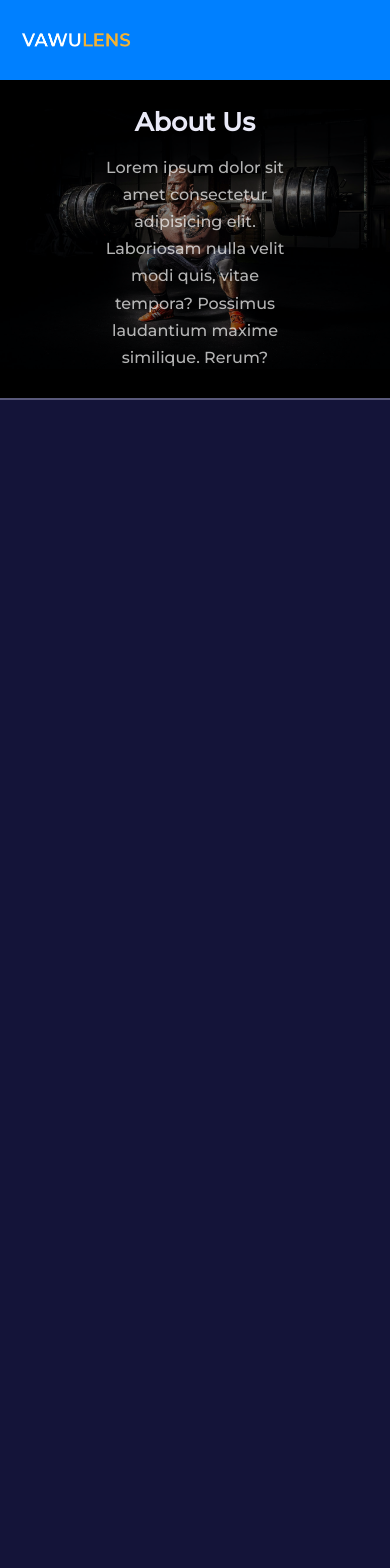
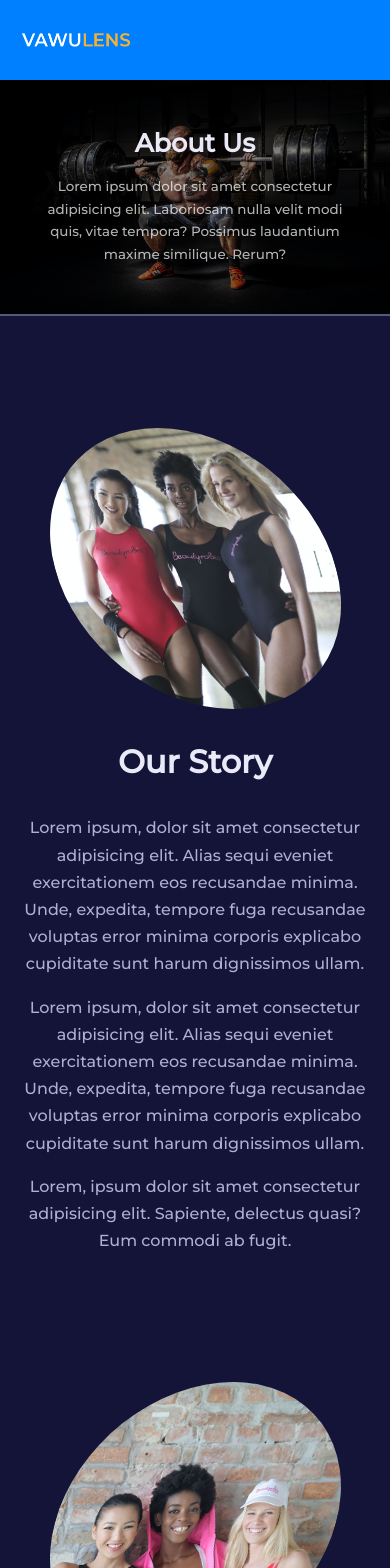
Before and after one commit to Canaga81/sport-web, a React (Vite) app: page /about in a window 390 px wide. Shown: the top 1568 px of the page. Before the commit the page ends 844 px from the top, so only its background shows below. Built offline with nearby package versions, Linux system fonts and the light colour scheme; some icons are missing.

Commit message:
About Page Finish

```diff
--- a/src/App.jsx
+++ b/src/App.jsx
@@ -8,6 +8,7 @@ import Plans from './pages/plans';
 import Trainers from './pages/trainers';
 import NotFound from './pages/NotFound';
 import Navbar from './components/Navbar/Navbar';
+import Footer from './components/Footer';
 
 function App () {
 
@@ -29,9 +30,12 @@ function App () {
 
       </Routes>
 
+      <Footer />
+
     </BrowserRouter>
 
   );
+
 }
 
 export default App;
--- a/src/index.css
+++ b/src/index.css
@@ -73,6 +73,7 @@ img {
     width: 100%;
     object-fit: cover;
     display: block;
+    height: 100%;
 }
 
 .btn {
@@ -226,6 +227,10 @@ section {
         h2 {
             font-size: 1.6rem;
         }
+
+        .header__content {
+            width: 76%;
+        }
     }
 }
 
@@ -234,4 +239,21 @@ section {
         font-size: 2.2rem;
         line-height: 1.3;
     }
+
+    section {
+        margin-top: 7rem;
+    }
+
+    .header {
+        height: fit-content;
+    }
+
+    .header__content {
+        width: var(--container-width-md);
+        padding: 3rem 0;
+    }
+
+    .header__content p {
+        font-size: 0.84rem;
+    }
 }
--- a/src/pages/About/about.css
+++ b/src/pages/About/about.css
@@ -0,0 +1,70 @@
+.about__section-image {
+    border-radius: 50%;
+    overflow: hidden;
+    transform: skew(15deg);
+    transition: var(--transition);
+}
+
+.about__section-image:nth-child(2) {
+    transform: skew(-15deg);
+}
+
+.about__section-image:hover {
+    transform: skew(0);
+}
+
+.about__section-content h1 {
+    margin-bottom: 2rem;
+}
+
+.about__section-content p {
+    margin-bottom: 1rem;
+}
+
+.about__story-container,
+.about__mission-container {
+    display: grid;
+    grid-template-columns: 40% 50%;
+    gap: 10%;
+}
+
+.about__Vision-container {
+    display: grid;
+    grid-template-columns: 50% 40%;
+    gap: 10%;
+}
+
+@media screen and (max-width: 1024px) {
+    .about__section-image {
+        width: 60%;
+    }
+
+    .about__story-container,
+    .about__mission-container,
+    .about__Vision-container {
+        grid-template-columns: 1fr;
+        gap: 3rem;
+    }
+
+    .about__Vision .about__section-image {
+        grid-row: 1;
+    }
+}
+
+
+@media screen and (max-width: 600px) {
+    .about__section-image {
+        width: 80%;
+        margin-inline: auto;
+    }
+
+    .about__story-container,
+    .about__mission-container,
+    .about__Vision-container {
+        gap: 2rem;
+    }
+
+    .about__section-content h1, .about__section-content p {
+        text-align: center;
+    }
+}
--- a/src/pages/About/index.jsx
+++ b/src/pages/About/index.jsx
@@ -1,10 +1,14 @@
 import './about.css';
 import Header from '../../components/Header';
 import HeaderImage from '../../images/header_bg_1.jpg';
+import StoryImage from '../../images/about1.jpg';
+import VisionImage from '../../images/about2.jpg';
+import MissionImage from '../../images/about3.jpg';
 
 const About = () => {
 
   return (
+
     <>
 
       <Header title='About Us' image={HeaderImage}>
@@ -13,9 +17,116 @@ const About = () => {
         Possimus laudantium maxime similique. Rerum?
       </Header>
 
+      <section className='about__story'>
+
+        <div className="container about__story-container">
+
+          <div className="about__section-image">
+            <img src={StoryImage} alt="Story Image" />
+          </div>
+
+          <div className="about__section-content">
+
+            <h1>Our Story</h1>
+
+            <p>
+              Lorem ipsum, dolor sit amet consectetur adipisicing elit.
+              Alias sequi eveniet exercitationem eos recusandae minima.
+              Unde, expedita, tempore fuga recusandae voluptas error minima
+              corporis explicabo cupiditate sunt harum dignissimos ullam.
+            </p>
+
+            <p>
+              Lorem ipsum, dolor sit amet consectetur adipisicing elit.
+              Alias sequi eveniet exercitationem eos recusandae minima.
+              Unde, expedita, tempore fuga recusandae voluptas error minima
+              corporis explicabo cupiditate sunt harum dignissimos ullam.
+            </p>
+
+            <p>Lorem, ipsum dolor sit amet consectetur adipisicing elit.
+              Sapiente, delectus quasi? Eum commodi ab fugit.
+            </p>
+
+          </div>
+
+        </div>
+
+      </section>
+
+      <section className='about__Vision'>
+
+        <div className="container about__Vision-container">
+
+          <div className="about__section-content">
+
+            <h1>Our Vision</h1>
+
+            <p>
+              Lorem ipsum, dolor sit amet consectetur adipisicing elit.
+              Alias sequi eveniet exercitationem eos recusandae minima.
+              Unde, expedita, tempore fuga recusandae voluptas error minima
+              corporis explicabo cupiditate sunt harum dignissimos ullam.
+            </p>
+
+            <p>
+              Lorem ipsum dolor sit amet consectetur adipisicing elit.
+              Voluptatibus quam possimus aspernatur, at quisquam
+              optio vel natus totam nisi, repellat explicabo eos!
+              Nostrum dolorem in veniam doloribus quidem qui voluptatibus
+              tempora amet ea. Consectetur pariatur facere,
+              aut quisquam corrupti amet animi nostrum
+              sed delectus recusandae.
+            </p>
+
+          </div>
+
+          <div className="about__section-image">
+            <img src={VisionImage} alt="Vision Image" />
+          </div>
+
+        </div>
+      </section>
+
+      <section className='about__mission'>
+
+        <div className="container about__mission-container">
+
+          <div className="about__section-image">
+            <img src={MissionImage} alt="mission Image" />
+          </div>
+
+          <div className="about__section-content">
+
+            <h1>Our Mission</h1>
+
+            <p>
+              Lorem ipsum, dolor sit amet consectetur adipisicing elit.
+              Alias sequi eveniet exercitationem eos recusandae minima.
+              Unde, expedita, tempore fuga recusandae voluptas error minima
+              corporis explicabo cupiditate sunt harum dignissimos ullam.
+            </p>
+
+            <p>
+              Lorem ipsum, dolor sit amet consectetur adipisicing elit.
+              Alias sequi eveniet exercitationem eos recusandae minima.
+              Unde, expedita, tempore fuga recusandae voluptas error minima
+              corporis explicabo cupiditate sunt harum dignissimos ullam.
+            </p>
+
+            <p>Lorem, ipsum dolor sit amet consectetur adipisicing elit.
+              Sapiente, delectus quasi? Eum commodi ab fugit.
+            </p>
+
+          </div>
+
+        </div>
+
+      </section>
+
     </>
 
   );
+
 };
 
 export default About;
```
